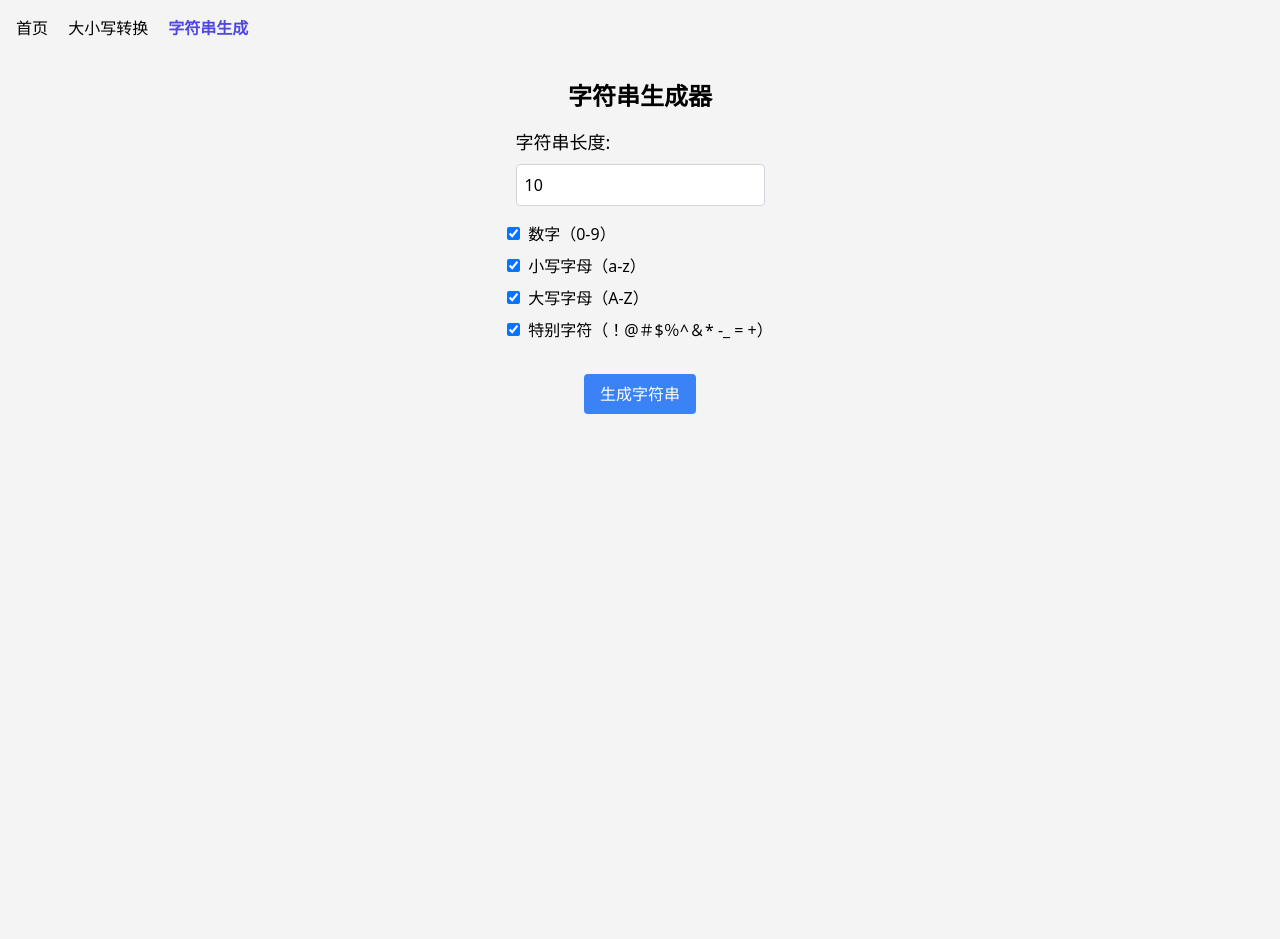
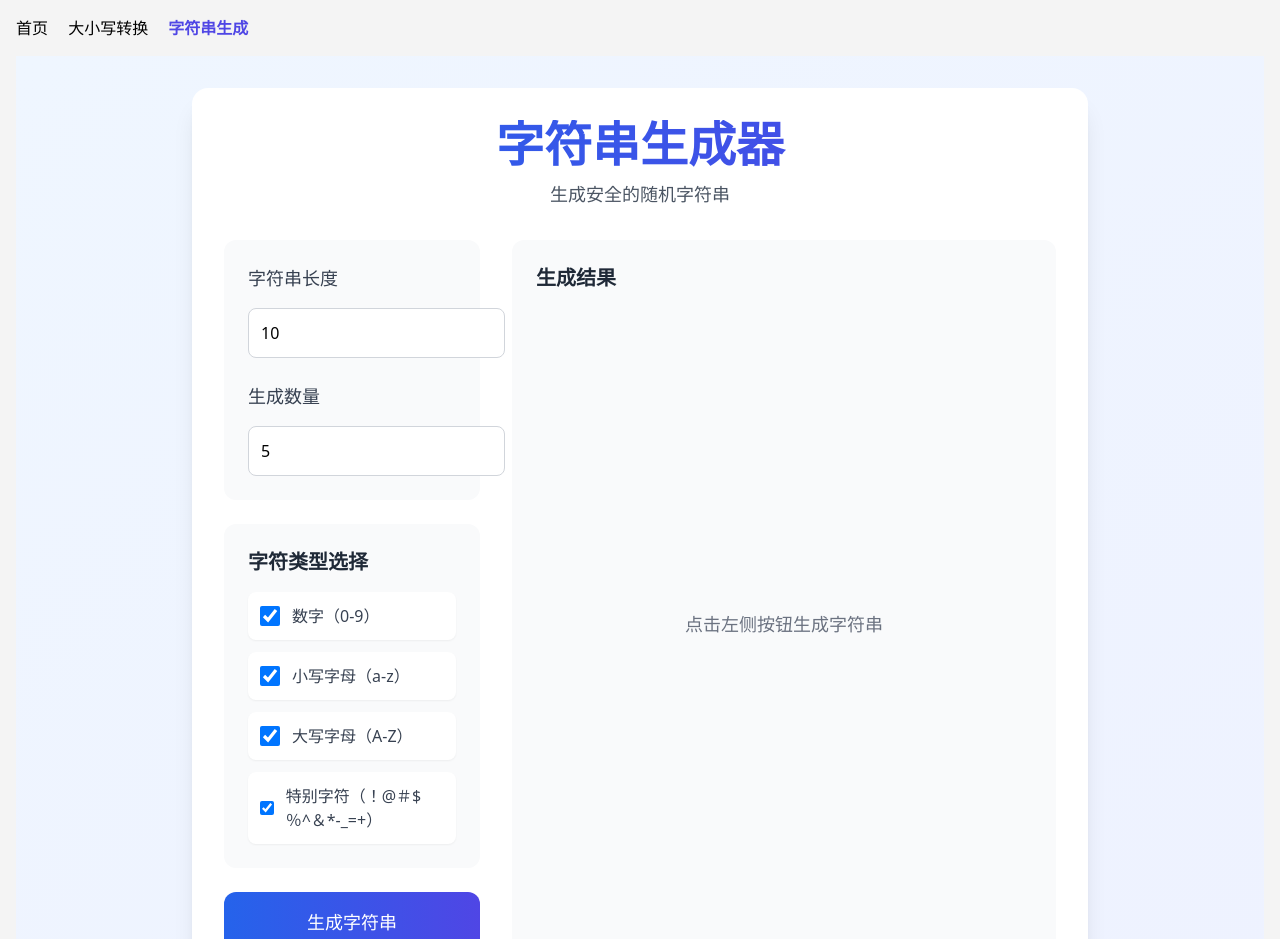
Before and after one commit to bitdan/Hump-Conversion, a Vue app: page /string-generator in a window 1280 px wide. Shown: the top 939 px of the page. Before the commit the page ends 800 px from the top, so only its background shows below. Built offline with nearby package versions, Linux system fonts and the light colour scheme.

Commit message:
feat(StringGenerator): 重构字符串生成器组件

```diff
--- a/src/components/StringGenerator.vue
+++ b/src/components/StringGenerator.vue
@@ -1,77 +1,144 @@
 <template>
-  <div class="flex flex-col items-center p-6">
-    <h1 class="text-2xl font-bold mb-4">字符串生成器</h1>
+  <div class="min-h-screen bg-gradient-to-br from-blue-50 to-indigo-50 flex flex-col items-center py-8 px-4">
+    <div class="w-full max-w-4xl bg-white rounded-2xl shadow-xl p-8">
+      <div class="text-center mb-8">
+        <h1 class="text-5xl font-bold bg-clip-text text-transparent bg-gradient-to-r from-blue-600 to-indigo-600">
+          字符串生成器
+        </h1>
+        <p class="mt-3 text-gray-600 text-lg">生成安全的随机字符串</p>
+      </div>
 
-    <div class="mb-4">
-      <label for="length" class="block text-lg mb-2">字符串长度:</label>
+      <div class="grid grid-cols-1 lg:grid-cols-3 gap-8">
+        <div class="lg:col-span-1">
+          <div class="bg-gray-50 rounded-xl p-6 space-y-6">
+            <div class="space-y-4">
+              <label for="length" class="block text-lg font-medium text-gray-700">字符串长度</label>
+              <div class="flex items-center">
                 <input
                   type="number"
                   v-model="length"
                   id="length"
                   min="1"
-          class="p-2 border border-gray-300 rounded"
+                  class="flex-1 p-3 border border-gray-300 rounded-lg focus:ring-2 focus:ring-blue-500 focus:border-blue-500 transition"
                 />
-    </div>
-
-    <div class="mb-4 space-y-2">
-      <div>
-        <input type="checkbox" v-model="includeNumbers" id="numbers" class="mr-2"/>
-        <label for="numbers">数字（0-9）</label>
-      </div>
-      <div>
-        <input type="checkbox" v-model="includeLowercase" id="lowercase" class="mr-2"/>
-        <label for="lowercase">小写字母（a-z）</label>
-      </div>
-      <div>
-        <input type="checkbox" v-model="includeUppercase" id="uppercase" class="mr-2"/>
-        <label for="uppercase">大写字母（A-Z）</label>
-      </div>
-      <div>
-        <input type="checkbox" v-model="includeSpecial" id="special" class="mr-2"/>
-        <label for="special">特别字符（！@＃$％^＆* -_ = +）</label>
+                <span class="ml-3 text-gray-500">字符</span>
               </div>
             </div>
 
-    <button @click="generateString" class="bg-blue-500 text-white px-4 py-2 rounded mt-4 hover:bg-blue-600">生成字符串</button>
+            <div class="space-y-4">
+              <label for="count" class="block text-lg font-medium text-gray-700">生成数量</label>
+              <div class="flex items-center">
+                <input
+                  type="number"
+                  v-model="count"
+                  id="count"
+                  min="1"
+                  class="flex-1 p-3 border border-gray-300 rounded-lg focus:ring-2 focus:ring-blue-500 focus:border-blue-500 transition"
+                />
+                <span class="ml-3 text-gray-500">条</span>
+              </div>
+            </div>
+          </div>
 
-    <div v-if="generatedString" class="mt-4 text-xl">
-      <p>生成的字符串: <strong>{{ generatedString }}</strong></p>
+          <div class="mt-6 bg-gray-50 rounded-xl p-6">
+            <h2 class="text-xl font-semibold text-gray-800 mb-4">字符类型选择</h2>
+            <div class="space-y-3">
+              <label class="flex items-center p-3 bg-white rounded-lg shadow-sm hover:bg-blue-50 transition cursor-pointer">
+                <input
+                  type="checkbox"
+                  v-model="includeNumbers"
+                  id="numbers"
+                  class="w-5 h-5 text-blue-600 border-gray-300 rounded focus:ring-blue-500"
+                />
+                <span class="ml-3 text-gray-700">数字（0-9）</span>
+              </label>
+              <label class="flex items-center p-3 bg-white rounded-lg shadow-sm hover:bg-blue-50 transition cursor-pointer">
+                <input
+                  type="checkbox"
+                  v-model="includeLowercase"
+                  id="lowercase"
+                  class="w-5 h-5 text-blue-600 border-gray-300 rounded focus:ring-blue-500"
+                />
+                <span class="ml-3 text-gray-700">小写字母（a-z）</span>
+              </label>
+              <label class="flex items-center p-3 bg-white rounded-lg shadow-sm hover:bg-blue-50 transition cursor-pointer">
+                <input
+                  type="checkbox"
+                  v-model="includeUppercase"
+                  id="uppercase"
+                  class="w-5 h-5 text-blue-600 border-gray-300 rounded focus:ring-blue-500"
+                />
+                <span class="ml-3 text-gray-700">大写字母（A-Z）</span>
+              </label>
+              <label class="flex items-center p-3 bg-white rounded-lg shadow-sm hover:bg-blue-50 transition cursor-pointer">
+                <input
+                  type="checkbox"
+                  v-model="includeSpecial"
+                  id="special"
+                  class="w-5 h-5 text-blue-600 border-gray-300 rounded focus:ring-blue-500"
+                />
+                <span class="ml-3 text-gray-700">特别字符（！@＃$％^＆*-_=+）</span>
+              </label>
+            </div>
+          </div>
+
+          <button
+            @click="generateString"
+            class="w-full mt-6 bg-gradient-to-r from-blue-600 to-indigo-600 text-white px-6 py-4 rounded-xl font-medium text-lg hover:from-blue-700 hover:to-indigo-700 focus:outline-none focus:ring-2 focus:ring-blue-500 focus:ring-offset-2 transition-all transform hover:scale-[1.02] active:scale-[0.98]"
+          >
+            生成字符串
+          </button>
+        </div>
+
+        <div class="lg:col-span-2">
+          <div class="bg-gray-50 rounded-xl p-6 h-full">
+            <h2 class="text-xl font-semibold text-gray-800 mb-6">生成结果</h2>
+            <div v-if="generatedStrings.length" class="grid gap-4">
+              <div v-for="(str, index) in generatedStrings" :key="index" class="bg-white p-5 rounded-lg shadow-sm hover:shadow-md transition-shadow">
+                <p class="font-mono text-lg text-blue-600 select-all break-all">{{ str }}</p>
+              </div>
+            </div>
+            <div v-else class="h-[calc(100%-3rem)] flex items-center justify-center text-gray-500 text-lg">
+              点击左侧按钮生成字符串
+            </div>
+          </div>
+        </div>
+      </div>
     </div>
   </div>
 </template>
 
-<script>
-export default {
-  data() {
-    return {
-      length: 10,
-      generatedString: '',
-      includeNumbers: true,
-      includeLowercase: true,
-      includeUppercase: true,
-      includeSpecial: true,
-    };
-  },
-  methods: {
-    generateString() {
-      let characters = '';
-      if (this.includeNumbers) characters += '0123456789';
-      if (this.includeLowercase) characters += 'abcdefghijklmnopqrstuvwxyz';
-      if (this.includeUppercase) characters += 'ABCDEFGHIJKLMNOPQRSTUVWXYZ';
-      if (this.includeSpecial) characters += '！@＃$％^＆*-_+=';
+<script setup lang="ts">
+import { ref } from 'vue'
+
+const length = ref(10)
+const count = ref(5)
+const generatedStrings = ref<string[]>([])
+const includeNumbers = ref(true)
+const includeLowercase = ref(true)
+const includeUppercase = ref(true)
+const includeSpecial = ref(true)
+
+const generateString = () => {
+  let characters = ''
+  if (includeNumbers.value) characters += '0123456789'
+  if (includeLowercase.value) characters += 'abcdefghijklmnopqrstuvwxyz'
+  if (includeUppercase.value) characters += 'ABCDEFGHIJKLMNOPQRSTUVWXYZ'
+  if (includeSpecial.value) characters += '！@＃$％^＆*-_=+'
 
   if (!characters) {
-        alert('请选择至少一个字符集');
-        return;
+    alert('请选择至少一个字符集')
+    return
   }
 
-      let result = '';
-      for (let i = 0; i < this.length; i++) {
-        const randomIndex = Math.floor(Math.random() * characters.length);
-        result += characters[randomIndex];
+  generatedStrings.value = []
+  for (let j = 0; j < count.value; j++) {
+    let result = ''
+    for (let i = 0; i < length.value; i++) {
+      const randomIndex = Math.floor(Math.random() * characters.length)
+      result += characters[randomIndex]
     }
-      this.generatedString = result;
-    },
-  },
-};
+    generatedStrings.value.push(result)
+  }
+}
 </script>
```
Also changed, not shown: 1 other file (tests, documents, lock files or other folders). Lines whose indentation alone changed are shown as unchanged.
